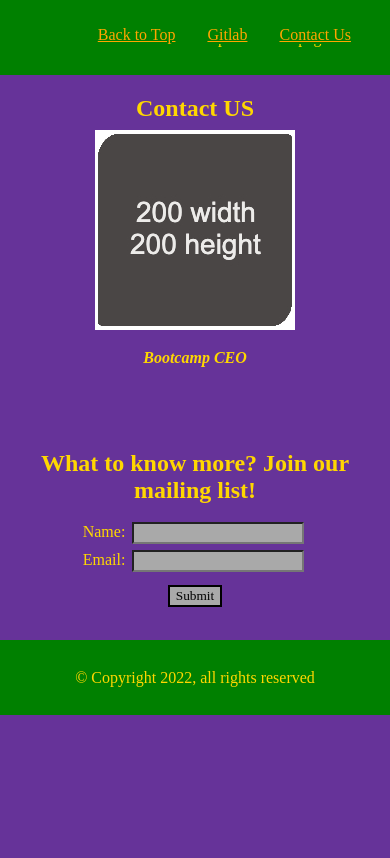
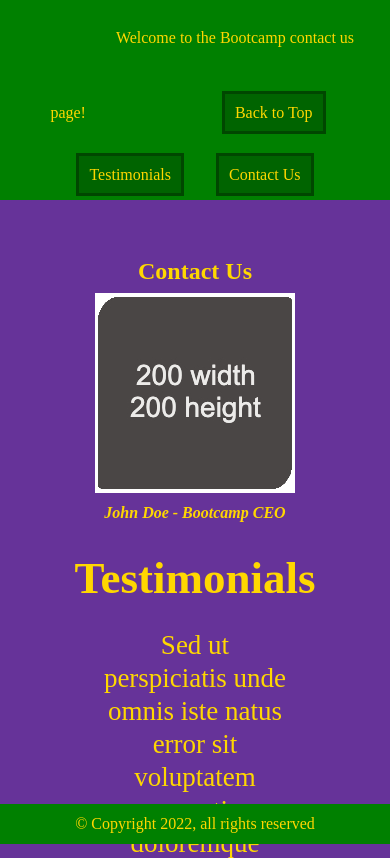
Before and after one commit to garrettWinter/Week1-MiniProject, a plain HTML site: page index.html in a window 390 px wide. Shown: the top 858 px of the page. Drawn offline with Linux system fonts and the light colour scheme.

Commit message:
Continued defect resolution and setup mobile freindly code.

```diff
--- a/assets/css/style.css
+++ b/assets/css/style.css
@@ -4,16 +4,22 @@
     color: gold;
     margin: 0;
 }
+body{
+    position: relative;
+    margin: 0px;
+}
 header{
     text-align: center;
     background-color: green;
     position: sticky;
+    width: 100%;
     top: 0px;
       }
 footer{
-    position: relative;
+    position: sticky;
+    bottom: 0px;
     background-color: green;
-    line-height: 75px;
+    line-height: 40px;
     width: 100%;
     text-align: center;
  }
@@ -21,16 +27,12 @@ li{
     display: inline;
     margin: 14px;
 }
-a{
-    color:orange;
-    background-color: green;
-    width: 110%;
-}
 figure{
     font-weight: bolder;
     font-style: italic;
-    margin: 15px;
-}
+    margin-top: 7px;
+    margin-bottom: 30px;
+    }
 input{
     margin: 3px;
     background-color: darkgrey;
@@ -39,52 +41,102 @@ button{
     background-color: darkgrey;
     color: black;
     border: solid 2px black;
+    font-size: 40px;
 
 }
 .navigationBar {
-    position: fixed;
+    position: sticky;
     display: inline;
-    right: 25px;
-    top: 26px;
+    width: 100%;
+    line-height: 50px;
     list-style-type: none;
     color: black;
     background-color: green;
 }
+.navLinks{
+    text-decoration: none;
+    color:gold;
+    background-color: darkgreen;
+    width: auto;
+    border: solid 3px rgb(0, 71, 0);
+    padding: 10px;
+    left: 10px;
+}
+.navText{
+    position: relative;
+    text-decoration: none;
+    color:gold;
+    background-color: darkgreen;
+    width: 100px;
+    padding: 0px;
+    margin: 40px;
+}
+.contactUsMainText{
+    font-size: 27px;
+    line-height: 33px;
+    height: auto;
+    margin-top: 25px;
+    padding-left: 25%;
+    padding-right: 25%;
+    border: none 2px black;
+}
 section{
     text-align: center;
+    postion:inline;
 }
 h1{
     margin: 8px;
 }
 h2{
-    margin: 15px;
+    font-size: 45px;
+}
+h3{
+    font-size: 45px;
+    margin-bottom: 15px;
+    margin-top: 40px;
+}
+p{
+    postion: relative ;
+    font-size: 30px;
+    right:0px;
 }
 #headerText{
+    display:inline;
+    right: 0px;
     background-color: green;
     line-height: 75px;
     width: 100%;
+    padding-right: 20%;
+    font-size: 100%;
 }
 .doNotShow{
     visibility: hidden;
 }
 .pageBreak {
-    display: none;
+    position: relative;
+    display: block;
     visibility: hidden;
     margin: 0 auto;
-    height: 1000px; /*this is to ensure the page has a scroll bar*/
+    height: 650px; /*this is to ensure the page has a scroll bar*/
     width: 0px;
     background-color: black;
   }
 #contactUsTop{
+    position:block;
+    margin: 0px;
     border: none 3px black;
-    height: 335px;
-    margin: 20px;
+    height: auto;
+    padding-top: 50px;
 }
 #contactUsBottom{
+    position: relative;
     border: none 3px darkgrey;
-    height: 190px;
+    height: 300px;
     top: 10px;
 }
 #contactUsInputs{
     margin: 10px;
+    margin-bottom: 15px;
 }
+#Testimonials{
+}
--- a/index.html
+++ b/index.html
@@ -8,32 +8,42 @@
     <link rel="stylesheet" type="text/css"  href="./assets/css/style.css">
 </head>
 <body>
-    <header >
-        <p id="headerText" id="Top">Welcome to the Bootcamp contact us page!</p>
+    <header>
         <ul class="navigationBar">
-            <li><a href="#Top">Back to Top</a></li>
-            <li><a href="https://umn.bootcampcontent.com/University-of-Minnesota-Boot-Camp/UofM-VIRT-FSF-PT-10-2022-U-LOLC/-/tree/main/01-HTML-Git-CSS/01-Activities/22-Stu_Mini-Project">Gitlab</a></li>
-            <li><a href="#contactUsAnchor">Contact Us</a></li>
+            <li class="navText" id="headerText" id="Top">Welcome to the Bootcamp contact us page!</li>
+            <li><a class="navLinks" href="#Top">Back to Top</a></li>
+            <li><a class="navLinks" href="#Testimonials">Testimonials</a></li>
+            <li><a class="navLinks" href="#contactUsAnchor">Contact Us</a></li>
         </ul>
     </header>
     <section id="contactUsTop">
-        <h1>Contact US</h1>
-        <img id="image-1"src="/assets/images/sample.jpg" alt="Placeholder" title="First Image">
-        <figure>Bootcamp CEO</figure>
-    </section>
-    <div class="pageBreak"></div>
-    <section id="contactUsBottom">
-        <div id="contactUsAnchor">
-            <h2> What to know more? Join our mailing list!</h2>
+        <h1>Contact Us</h1>
+        <img id="image-1"src="./assets/images/sample.jpg" alt="Placeholder" title="First Image">
+        <figure>John Doe - Bootcamp CEO</figure>
+        <h2 id="Testimonials">Testimonials</h2>
+        <div class="contactUsMainText">
+            Sed ut perspiciatis unde omnis iste natus error sit voluptatem accusantium doloremque laudantium, totam rem aperiam, eaque ipsa quae ab illo inventore veritatis et quasi architecto beatae vitae dicta sunt explicabo.
+            Nemo enim ipsam voluptatem quia voluptas sit aspernatur aut odit aut fugit, sed quia consequuntur magni dolores eos qui ratione voluptatem sequi nesciunt. Neque porro quisquam est, qui dolorem ipsum quia dolor sit amet, consectetur,
+            adipisci velit, sed quia non numquam eius modi tempora incidunt ut labore et dolore magnam aliquam quaerat voluptatem. Ut enim ad minima veniam, quis nostrum exercitationem ullam corporis suscipit laboriosam, nisi ut aliquid ex ea
+            commodi consequatur? Quis autem vel eum iure reprehenderit qui in ea voluptate velit esse quam nihil molestiae consequatur, vel illum qui dolorem eum fugiat quo voluptas nulla pariatur?
+            <br>
+            <br>
+            At vero eos et accusamus et iusto odio dignissimos ducimus qui blanditiis praesentium voluptatum deleniti atque corrupti quos dolores et quas molestias excepturi sint occaecati cupiditate non provident, similique sunt in culpa
+             qui officia deserunt mollitia animi, id est laborum et dolorum fuga. Et harum quidem rerum facilis est et expedita distinctio. Nam libero tempore, cum soluta nobis est eligendi optio cumque nihil impedit quo minus id quod maxime
+             placeat facere possimus, omnis voluptas assumenda est, omnis dolor repellendus. Temporibus autem quibusdam et aut officiis debitis aut rerum necessitatibus saepe eveniet ut et voluptates repudiandae sint et molestiae non recusandae.
+              Itaque earum rerum hic tenetur a sapiente delectus, ut aut reiciendis voluptatibus maiores alias consequatur aut perferendis doloribus asperiores repellat
+        </div>
+        <div id="contactUsBottom">
+            <h3 id="contactUsAnchor"> What to know more? Join our mailing list!</h3>
             <p id="contactUsInputs">
                 Name: <input><br>
                 Email: <input>
             </p>
             <button>Submit</button>
+            </div>
         </div>
+    <footer>&copy Copyright 2022, all rights reserved</footer>
     </section>
-    <footer>
-        &copy Copyright 2022, all rights reserved
-    </footer>
+    <!--<div class="pageBreak"></div>-->
 </body>
 </html>
```
